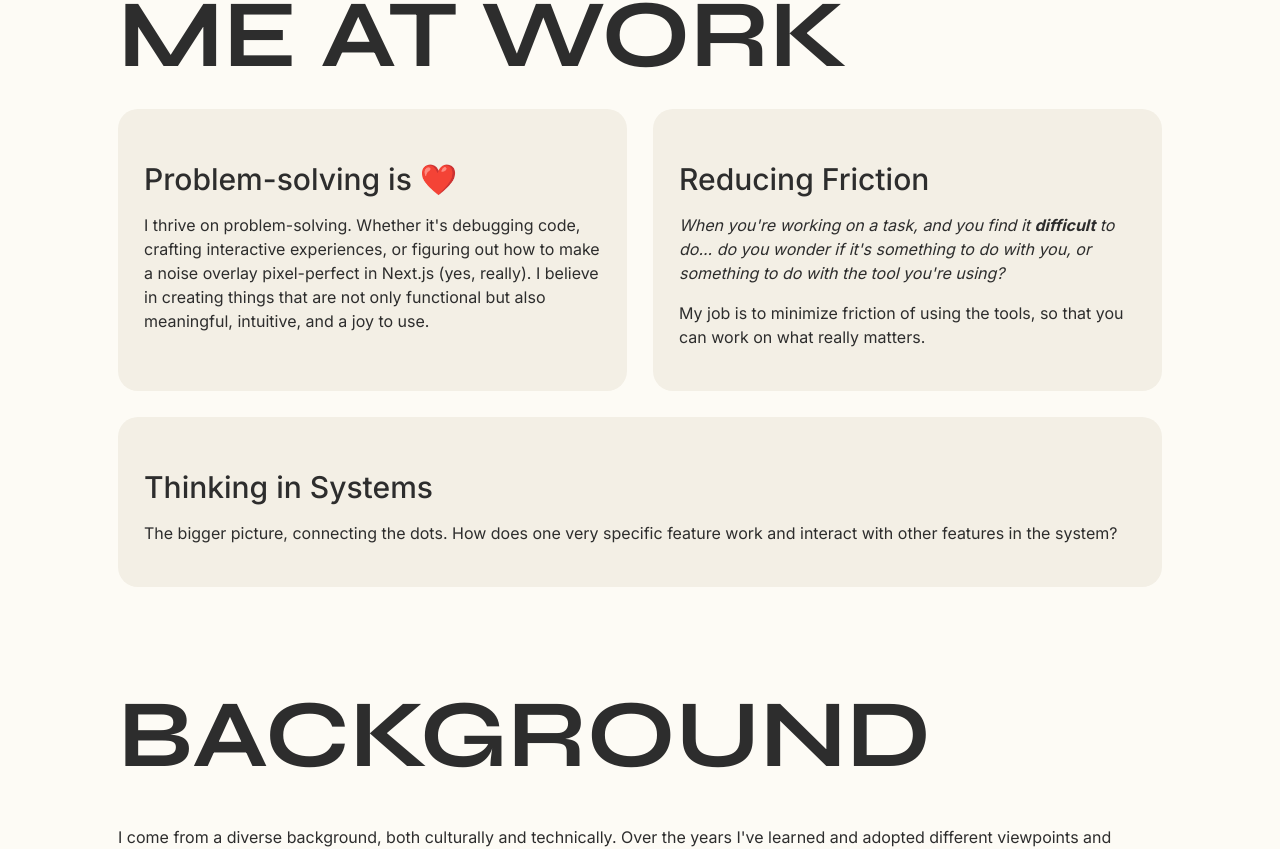
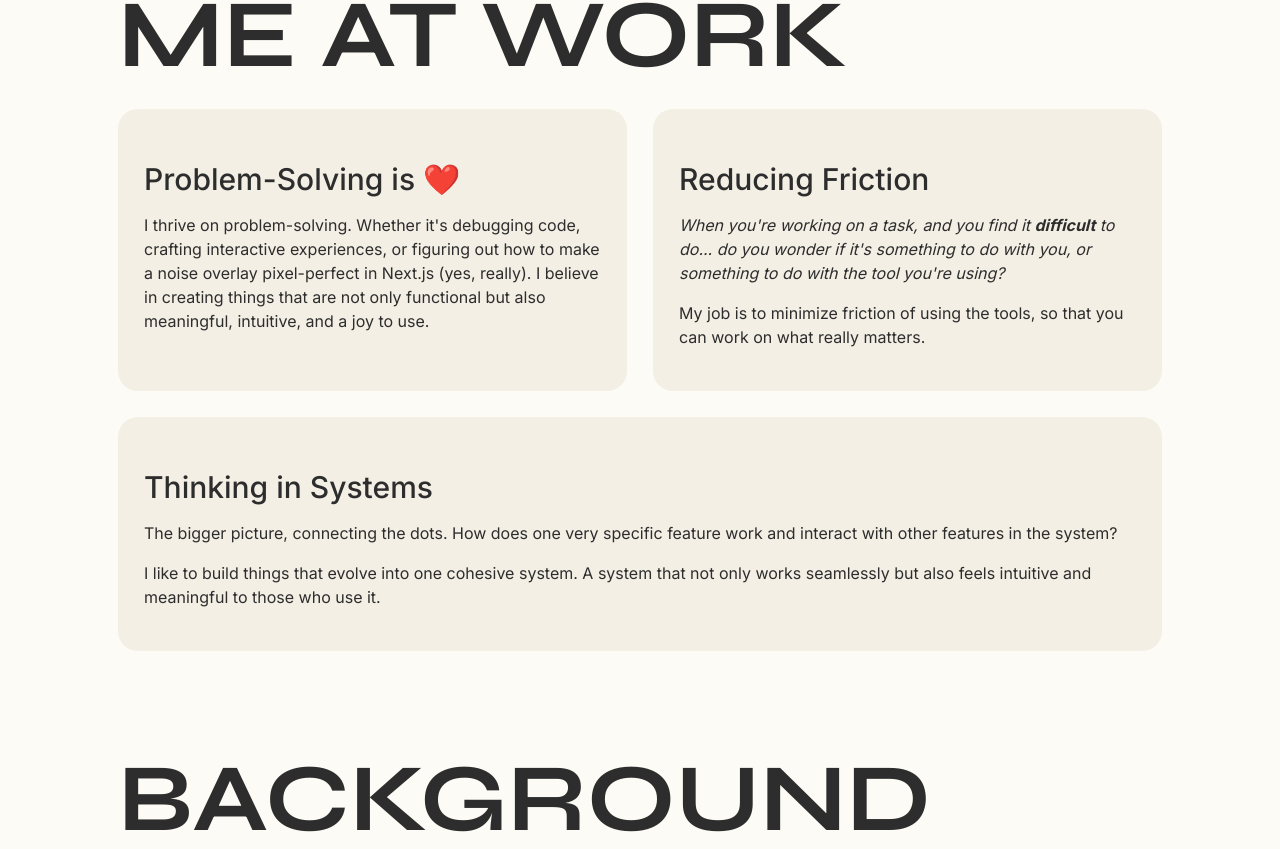
Before and after one commit to Deltaximity/portfolio-v4, a Next.js app: page /about in a window 1280 px wide. Shown: the part 787-1636 px from the top of the page. Built offline with nearby package versions, Linux system fonts and the light colour scheme.

Commit message:
Edit about me page

```diff
--- a/src/app/about/page.tsx
+++ b/src/app/about/page.tsx
@@ -27,7 +27,7 @@ export default function About() {
                 <h2>Me at work</h2>
                 <div className="container">
                     <div className="item">
-                        <h3>Problem-solving is ❤️</h3>
+                        <h3>Problem-Solving is ❤️</h3>
                         <p>I thrive on problem-solving. Whether it's debugging code, crafting interactive experiences, or figuring out how to make a noise overlay pixel-perfect in Next.js (yes, really). I believe in creating things that are not only functional but also meaningful, intuitive, and a joy to use.</p>
                     </div>
                     <div className="item">
@@ -38,6 +38,7 @@ export default function About() {
                     <div className="item">
                         <h3>Thinking in Systems</h3>
                         <p>The bigger picture, connecting the dots. How does one very specific feature work and interact with other features in the system?</p>
+                        <p>I like to build things that evolve into one cohesive system. A system that not only works seamlessly but also feels intuitive and meaningful to those who use it.</p>
                     </div>
                 </div>
             </section>
--- a/src/components/Footer.tsx
+++ b/src/components/Footer.tsx
@@ -44,7 +44,7 @@ export default function Footer() {
                 <div className="content-wrapper fineprint">
                     <p>Made with <Heart size={14} /> by <Link href="https://github.com/Deltaximity">Hasan Ali</Link></p>
                     <p>© Deltaximity - All rights reserved</p>
-                    <p>Version: <code>4.0.0-beta</code></p>
+                    <p>Version: <code>4.0.0-beta.60</code></p>
                 </div>
             </div>
         </footer>
```
